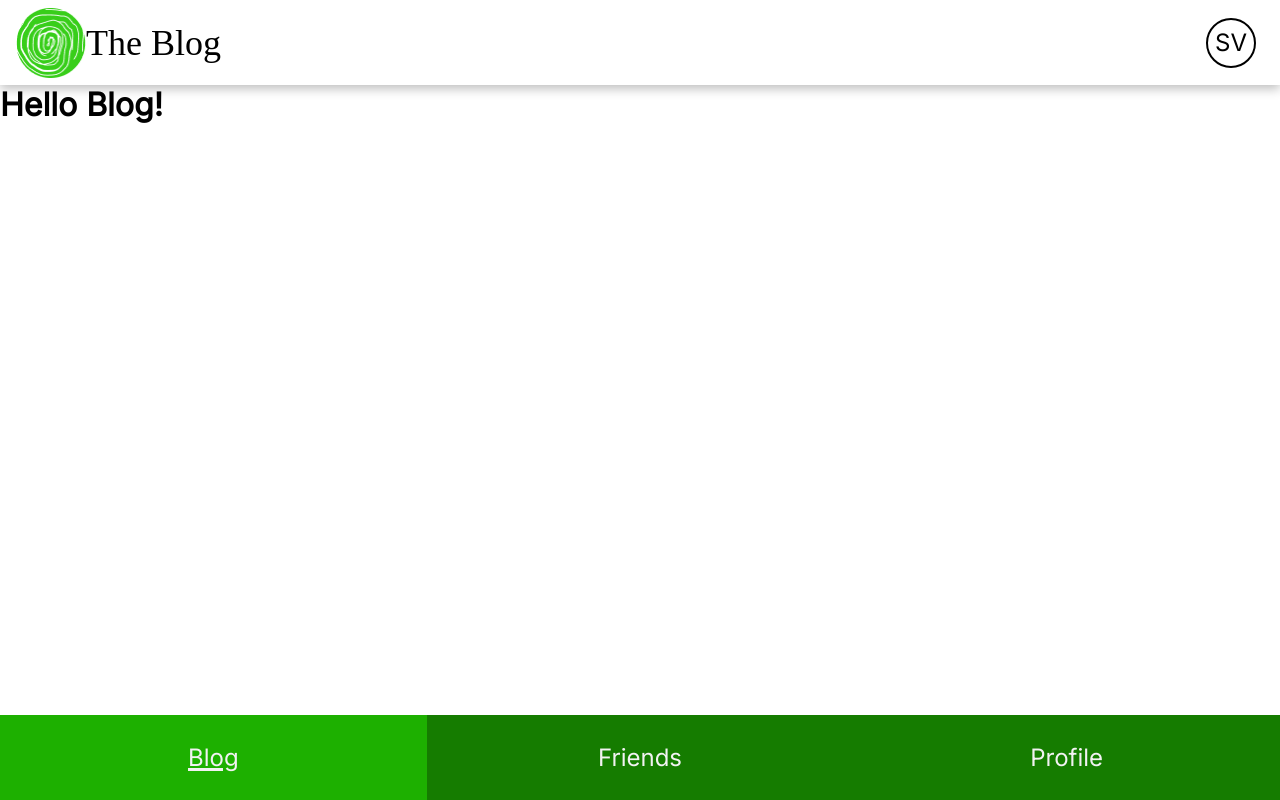
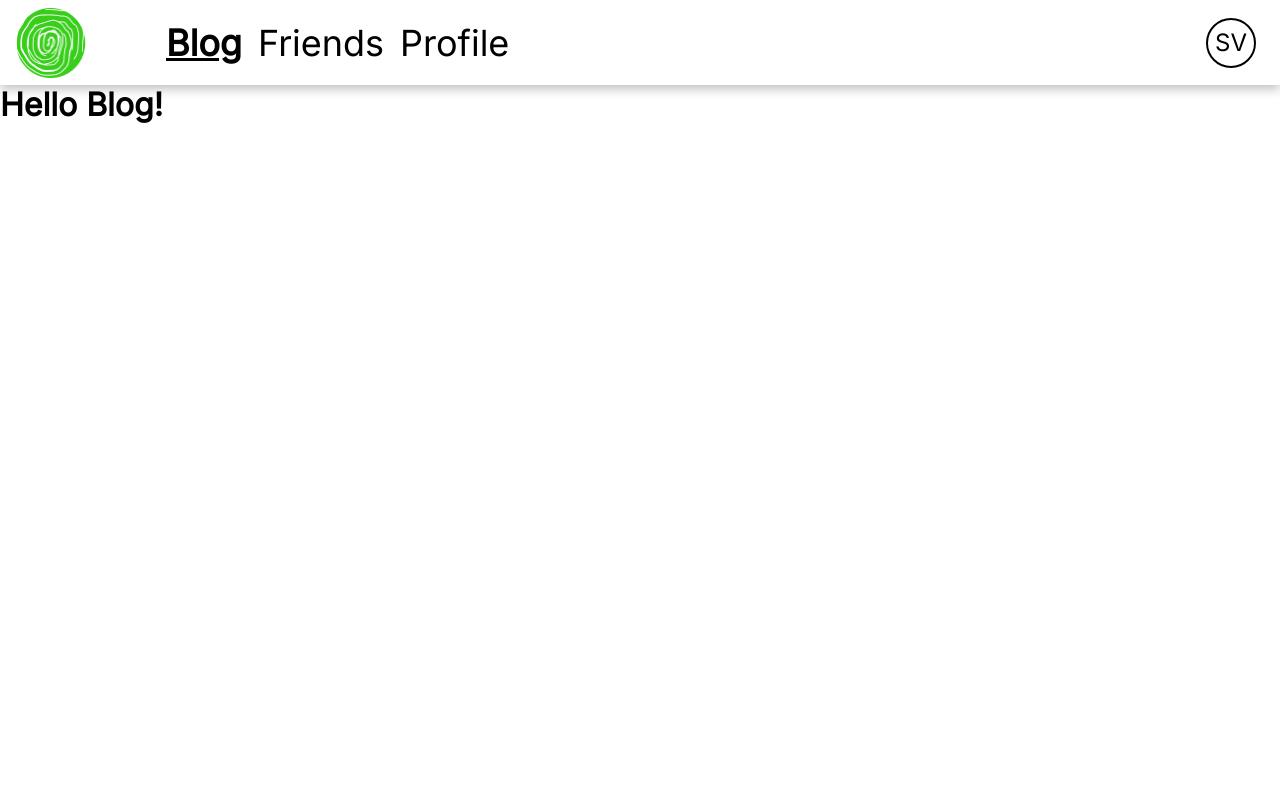
Before and after one commit to nils-nyberg/blog-express, a React (Vite) app in the folder frontend/: page / in a window 1280 px wide. Built offline with nearby package versions, Linux system fonts and the light colour scheme; a web font is replaced by a local one.

Commit message:
Style navbar for desktop

```diff
--- a/frontend/src/Layout.tsx
+++ b/frontend/src/Layout.tsx
@@ -32,7 +32,7 @@ function Layout() {
       <header>
         <div className="header">
           <img className="header__logo" src={logo} alt="Logo" />
-          {(width <= 1400 || isPageAuth) && (
+          {(width <= 900 || isPageAuth) && (
             <h1 className="header__title">The Blog</h1>
           )}
           {!isPageAuth && (
--- a/frontend/src/styles/main.css
+++ b/frontend/src/styles/main.css
@@ -48,7 +48,6 @@
   display: flex;
   overflow: hidden;
   background-color: #157c00;
-  color: #fff;
   font-size: 1.5rem;
   position: fixed;
   bottom: 0;
@@ -59,12 +58,15 @@
   display: inherit;
   align-items: center;
   justify-content: space-evenly;
-  color: #f2f2f2;
+  color: #fff;
   width: 100%;
   text-decoration: none;
 }
 .header__navbar a.active {
   background-color: rgba(37, 225, 0, 0.5176470588);
+  text-decoration: 2.5px underline;
+}
+.header__navbar a:hover {
   text-decoration: 2.5px underline;
 }
 .header__language-button {
@@ -79,6 +81,24 @@
   font-size: 1.5rem;
 }
 
+@media (width >= 900px) {
+  .header__navbar {
+    position: static;
+    margin-left: 5rem;
+    background-color: #fff;
+    width: fit-content;
+  }
+  .header__navbar a {
+    margin-right: 1rem;
+    color: var(--text);
+    font-size: 2.25rem;
+    width: fit-content;
+  }
+  .header__navbar a.active {
+    background-color: #fff;
+    font-weight: 900;
+  }
+}
 @media (width >= 1400px) {
   .header {
     height: var(--header-height-desktop);
--- a/frontend/src/styles/sass/layout.scss
+++ b/frontend/src/styles/sass/layout.scss
@@ -23,7 +23,6 @@
     display: flex;
     overflow: hidden;
     background-color: #157c00;
-    color: #fff;
     font-size: 1.5rem;
     position: fixed;
     bottom: 0;
@@ -34,7 +33,7 @@
       display: inherit;
       align-items: center;
       justify-content: space-evenly;
-      color: #f2f2f2;
+      color: #fff;
       width: 100%;
       text-decoration: none;
 
@@ -42,6 +41,10 @@
         background-color: #25e10084;
         text-decoration: 2.5px underline;
       }
+
+      &:hover {
+          text-decoration: 2.5px underline;
+        }
     }
   }
 
@@ -55,6 +58,29 @@
     background-color: transparent;
     color: var(--text);
     font-size: 1.5rem;
+  }
+}
+
+@media (width >= 900px) {
+  .header {
+    &__navbar {
+      position: static;
+      margin-left: 5rem;
+      background-color: #fff;
+      width: fit-content;
+
+      a {
+        margin-right: 1rem;
+        color: var(--text);
+        font-size: 2.25rem;
+        width: fit-content;
+
+        &.active {
+          background-color: #fff;
+          font-weight: 900;
+        }
+      }
+    }
   }
 }
 
```
